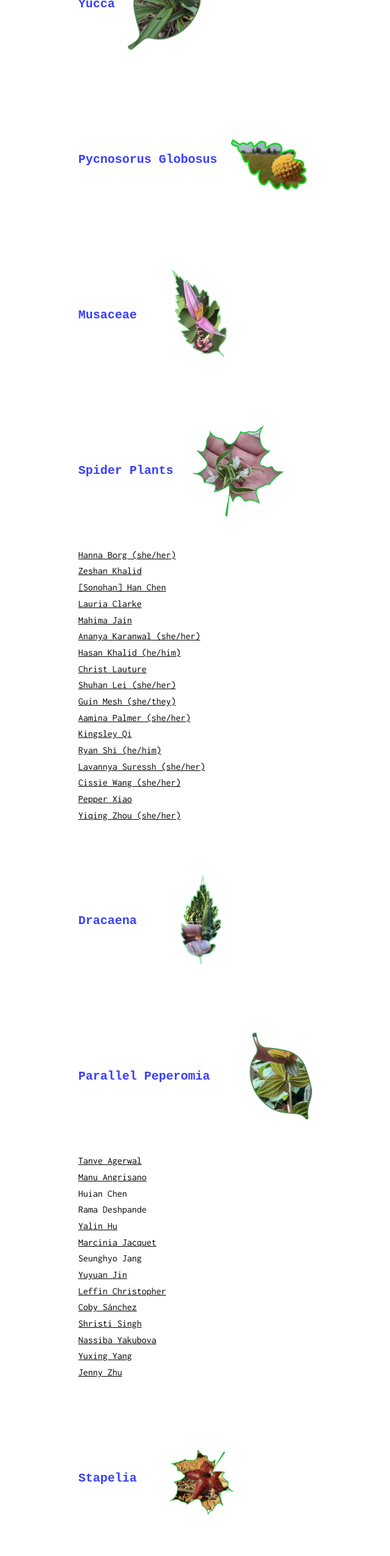
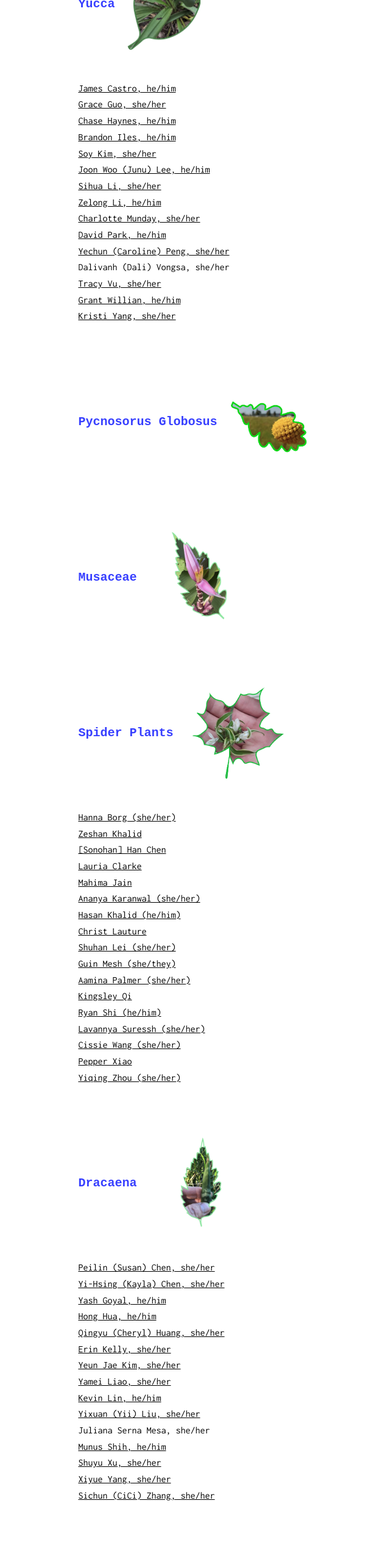
Before and after one commit to elizabethslash/critical-computation-2021, a plain HTML site: page people/index.html in a window 1280 px wide. Shown: the part 1220-3771 px from the top of the page at 61% size, without its empty margins (283-923 px from the left). Drawn offline with Linux system fonts and the light colour scheme; a web font is replaced by a local one.

Commit message:
added CC Yucca & Dracaena Portfolios

```diff
--- a/people/index.html
+++ b/people/index.html
@@ -126,27 +126,23 @@
             Yucca<span class="plant-icon"><img src="../yucca.png" /></span>
           </h1>
         </div>
-        <!-- <ul class="bullet people">
-          <li><a href="https://minhanh0604.glitch.me/">Anh Nguyen, she/her</a></li>
-          <li><a href="https://cc-lab-portfolio-ardak.glitch.me">Ardak Mukanova, she/her</a></li>
-          <li><a href="https://cc-lab-portfolio-cecile-roca.glitch.me">Cecile Roca Morla, she/her</a></li>
-          <li><a href="https://cclab-pofolio-emilio.glitch.me">Emilio Lari, he/him</a></li>
-          <li><a href="https://gretchenhollis-portfolio.glitch.me/">Gretchen Steinbrunner, she/her</a></li>
-          <li><a href="https://cclab-portfolio-ina.glitch.me">Ina Kang, she/her</a></li>
-          <li><a href="https://cclab-portfolio-iz.glitch.me">Iz Nettere, they/them</a></li>
-          <li><a href="https://cclab-portfolio-jbrill.glitch.me">Jason Brill, he/him</a></li>
-          <li><a href="https://cclab-portfolio-jinxin.glitch.me">Jixin (April) Li, she/her</a></li>
-          <li><a href="https://jinyun-cclab.glitch.me">Jinyun Li, she/her</a></li>
-          <li><a href="https://mfadt-cc-olivierbrcknr.glitch.me">Olivier Brückner, he/him</a></li>
-          <li><a href="https://cclab-portfolio-salil.glitch.me">Salil Parekh, he/him</a></li>
-          <li><a href="https://cclab-portfolio-sara.glitch.me">Sara Kobayashi, she/her</a></li>
-          <li><a href="https://cc-lab-portflio-sn.glitch.me">Sarah Nichols, she/her</a></li>
-          <li><a href="https://cc-unnati.glitch.me">Unnati Shukla, she/her</a></li>
-          <li><a href="https://cclab-portfolio-wesley.glitch.me/">Wesley Chau, he/him</a></li>
-          <li><a href="https://cclab-portfolio-xintong.glitch.me/">Xintong Wang, she/her</a></li>
-          <li><a href="https://cclabzhangyuan.glitch.me/">Yuan (Zane) Zhang, he/him</a></li>
-          <li><a href="https://cclab-portfolio-tania.glitch.me/">Tania Zaidi</a></li>
-        </ul> -->
+         <ul class="bullet people">
+          <li><a href="https://cclab-jameswcastro.glitch.me">James Castro, he/him</a></li>
+          <li><a href="https://graceguo.glitch.me/">Grace Guo, she/her</a></li>
+          <li><a href="https://cclab-portfolio-haynesc.glitch.me">Chase Haynes, he/him</a></li>
+          <li><a href="https://cc-portfolio-brandon.glitch.me/">Brandon Iles, he/him</a></li>
+          <li><a href="https://cclab-portfolio-kims.glitch.me">Soy Kim, she/her</a></li>
+          <li><a href="https://cclab-portfolio-bibwiggle.glitch.me/">Joon Woo (Junu) Lee, he/him</a></li>
+          <li><a href="https://cclab-portfolio-sihua.glitch.me">Sihua Li, she/her</a></li>
+          <li><a href="https://green-branched-puma.glitch.me/">Zelong Li, he/him</a></li>
+          <li><a href="https://cclab-portfolio-cm.glitch.me/">Charlotte Munday, she/her</a></li>
+          <li><a href="https://cclab-david-park.glitch.me">David Park, he/him</a></li>
+          <li><a href="https://leeshrrr.github.io/CC-portfolio-Caroline/">Yechun (Caroline) Peng, she/her</a></li>
+          <li>Dalivanh (Dali) Vongsa, she/her</li>
+          <li><a href="https://cclab-portfolio-tracyvu.glitch.me/">Tracy Vu, she/her</a></li>
+          <li><a href="https://cclabgrantwillian.glitch.me/">Grant Willian, he/him</a></li>
+          <li><a href="https://cclab-portfolio-kristi.glitch.me/">Kristi Yang, she/her</a></li>
+        </ul>
 
         <div class="block" id="section3">
           <h1>
@@ -262,22 +258,23 @@
             <span class="plant-icon"><img src="../dracaena.png" /></span>
           </h1>
         </div>
-        <!-- <ul class="bullet people">
-                  <li><a href="https://cclab-portfolio-edc.glitch.me/">Baixing (Eddie) Chen, he/him</a></li>
-                  <li><a href="https://cclab-portfolio-2020-joshua.glitch.me/">Joshua Davison, he/him</a></li>
-                  <li><a href="https://cclab-portfolio-jiayue.glitch.me/">Jiayue Gou, she/her</a></li>
-                  <li><a href="https://jessica-portfolio-cc.glitch.me/">Jessica Jabre, she/her</a></li>
-                  <li><a href="https://cclab-port-mang.glitch.me/">Khuplunmang (Mang) Kipgen, he/him</a></li>
-                  <li><a href="https://cclab-portfolio-bihanli.glitch.me/">Bihan Li, she/her</a></li>
-                  <li><a href="https://cclab-portfolio-jasminl.glitch.me/">Jiamin (Jasmin) Liang, she/her</a></li>
-                  <li><a href="https://cclab-portfolio-whitt.glitch.me/">William (Whitt) Sellers, he/him</a></li>
-                  <li><a href="https://cclab-portfolio-sheethal.glitch.me/">Sheethal Shobowale, she/her</a></li>
-                  <li><a href="https://cclab-portfolio-crystaltan.glitch.me/">Xintong (Crystal) Tan, she/her</a></li>
-                  <li><a href="https://cc-lab-shivanjali.glitch.me/">Shivanjali Verma, she/her</a></li>
-                  <li><a href="https://cclab-portfolio-leah.glitch.me/">Xiaotong (Leah) Wang, she/her</a></li>
-                  <li><a href="https://cclab-portfolio-winnie.glitch.me/">Yuxiang (Winnie) Zhai, she/her</a></li>
-                  <li><a href="https://cclab-portfolio-sandy.glitch.me/">Yiwen (Sandy) Zhang, she/her</a></li>
-                </ul> -->
+         <ul class="bullet people">
+                  <li><a href="https://cclab21-portfolio.glitch.me/">Peilin (Susan) Chen, she/her</a></li>
+                  <li><a href="https://cclab-kaylachen-portfolio.glitch.me/index.html">Yi-Hsing (Kayla) Chen, she/her</a></li>
+                  <li><a href="https://cclab-portfolio-yash.glitch.me">Yash Goyal, he/him</a></li>
+                  <li><a href="https://cclab-portfolio-hong.glitch.me">Hong Hua, he/him</a></li>
+                  <li><a href="https://cclab-portfolio-qingyu.glitch.me">Qingyu (Cheryl) Huang, she/her</a></li>
+                  <li><a href="https://cclab-portfolio-ekel.glitch.me/">Erin Kelly, she/her</a></li>
+                  <li><a href="https://cclab-portfolio-yeunjae.glitch.me/">Yeun Jae Kim, she/her</a></li>
+                  <li><a href="https://cclab-portfolio-yamei.glitch.me">Yamei Liao, she/her</a></li>
+                  <li><a href="https://kevin-lin-cc-portfolio.glitch.me/">Kevin Lin, he/him</a></li>
+                  <li><a href="https://cclab-portfolio-yixuanliu.glitch.me/">Yixuan (Yii) Liu, she/her</a></li>
+                  <li>Juliana Serna Mesa, she/her</li>
+                  <li><a href="https://cc-portfolio-munus.glitch.me">Munus Shih, he/him</a></li>
+                  <li><a href="https://cclab-portfolio-shuyu.glitch.me/">Shuyu Xu, she/her</a></li>
+                  <li><a href="https://xiyueyang-cclab-portfolio.glitch.me/">Xiyue Yang, she/her</a></li>
+                  <li><a href="https://diamond-ripe-eris.glitch.me/">Sichun (CiCi) Zhang, she/her</a></li>
+                </ul>
         <div class="block" id="section7">
           <h1>
             Parallel Peperomia
```
